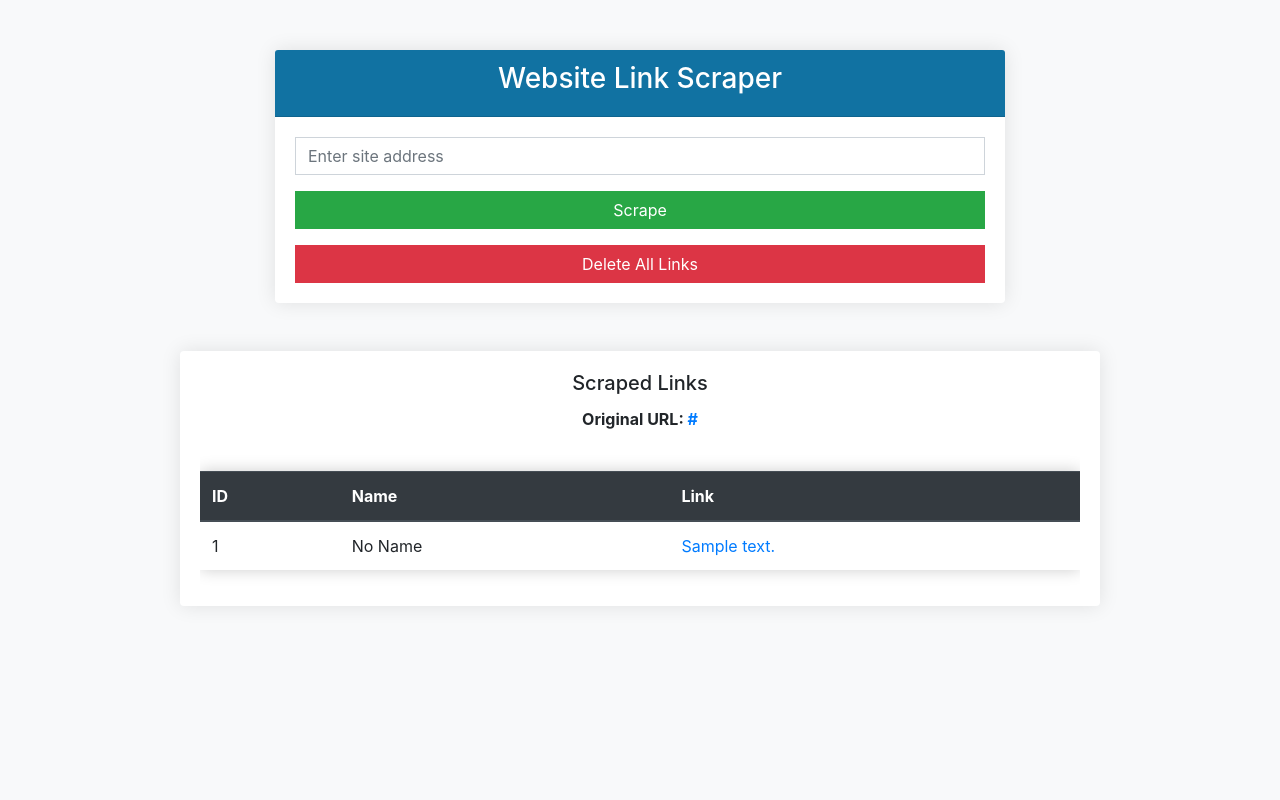
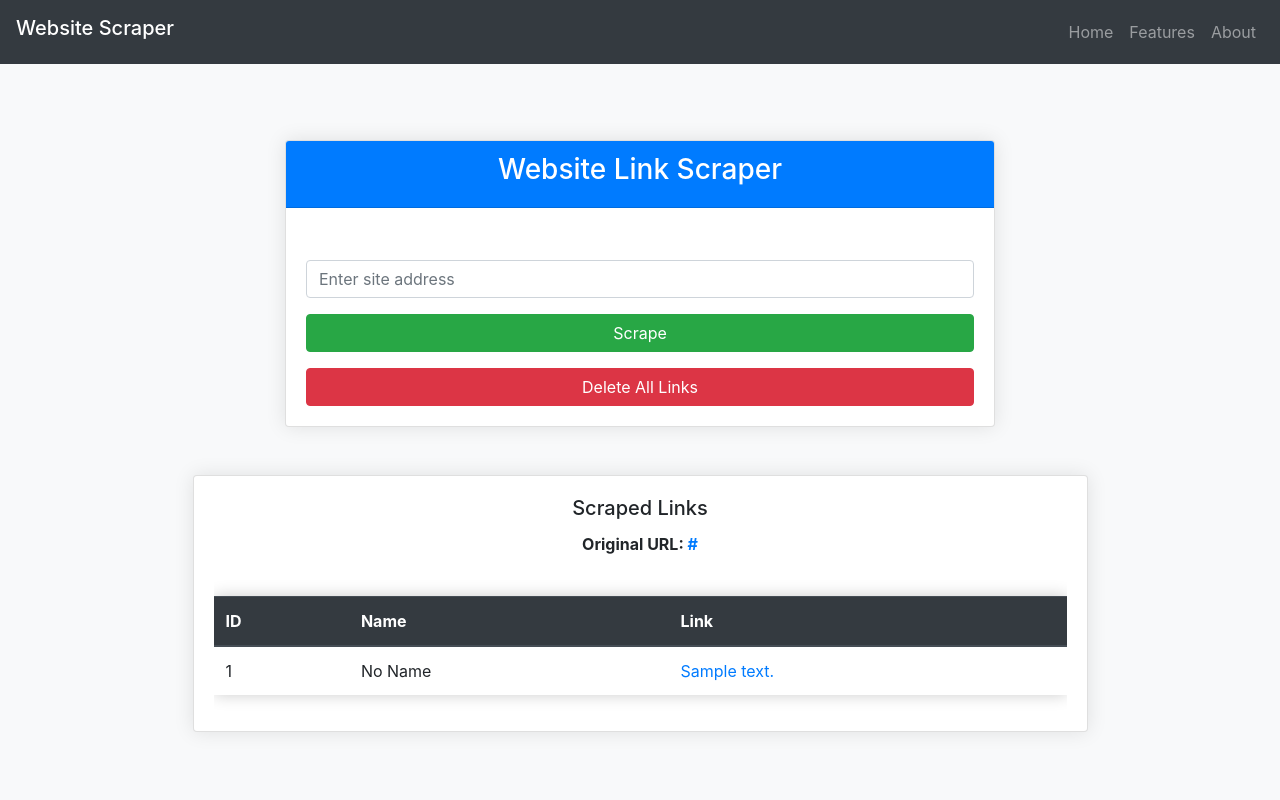
Before and after one commit to shadikhasan/Link-Scraper, a Django app: template scraper/templates/scraper/result.html in a window 1280 px wide. Run offline with Django 5.2, Linux system fonts and the light colour scheme; the template is opened without the code that fills it: most values are stand-ins (such as "Sample title", 1, 10 or a date in 2020); one stand-in notice (Sample message) is shown; some libraries are stand-ins or nearby versions.

Commit message:
bug fixed

```diff
--- /dev/null
+++ b/scraper/static/css/styles.css
@@ -0,0 +1,97 @@
+header nav.bg-light {
+  background: #13a18733 !important;
+}
+
+body {
+  background: #f8f9fa !important;
+}
+
+.details,
+form {
+  margin-top: 2em;
+}
+
+h2.confirmation {
+  text-align: center;
+}
+
+.centrar {
+  margin: auto !important;
+  display: flex !important;
+}
+
+.centrar button {
+  margin: auto !important;
+}
+
+
+button.rounded-pill {
+  border-radius: 12px;
+  width: 100%;
+  padding-top: 0.2em;
+  padding-bottom: 0.2em;
+}
+
+p.log-reg {
+  padding-top: 1em;
+}
+
+div.row.sep,
+button.sep {
+  margin-top: 1em;
+}
+
+div.row.sep input {
+  width: 100%;
+}
+
+.nav-link {
+  color: #ffffff; /* Default color */
+  transition: color 0.3s ease; /* Smooth transition */
+}
+
+.nav-link:hover {
+  color: #ffc107; /* Color on hover (e.g., yellow) */
+}
+
+body {
+  background-color: #f8f9fa;
+}
+.container {
+  margin-top: 50px;
+}
+.card {
+  border: none;
+  box-shadow: 0 0 20px rgba(0, 0, 0, 0.1);
+}
+.card-header {
+  background-color: #1172a2;
+  color: white;
+  text-align: center;
+}
+.form-control {
+  border-radius: 0;
+}
+.btn-custom {
+  border-radius: 0;
+  width: 100%;
+}
+.table {
+  box-shadow: 0px 0px 15px rgba(0, 0, 0, 0.2);
+  background-color: white;
+}
+.table thead {
+  background-color: #007bff;
+  color: white;
+}
+.table td,
+.table th {
+  vertical-align: middle;
+}
+.link-btn {
+  text-decoration: none;
+  color: #007bff;
+}
+.link-btn:hover {
+  text-decoration: underline;
+}
--- a/scraper/templates/scraper/base.html
+++ b/scraper/templates/scraper/base.html
@@ -1,68 +1,61 @@
+{% load static %}
 <!DOCTYPE html>
 <html lang="en">
   <head>
-    <meta charset="UTF-8">
-    <meta name="viewport" content="width=device-width, initial-scale=1.0">
-    <meta http-equiv="X-UA-Compatible" content="ie=edge">
-    <title>{% block title %}Website Link Scraper{% endblock %}</title>
+    <meta charset="UTF-8" />
+    <meta name="viewport" content="width=device-width, initial-scale=1.0" />
+    <title>Website Scraper</title>
+    <link rel="stylesheet" href="{% static 'css/styles.css' %}" />
+    <!-- Bootstrap CSS -->
+    <link rel="stylesheet" href="https://stackpath.bootstrapcdn.com/bootstrap/4.3.1/css/bootstrap.min.css">
+    <link rel="stylesheet" href="https://cdnjs.cloudflare.com/ajax/libs/font-awesome/5.15.4/css/all.min.css">
 
-    <!-- Bootstrap CSS -->
-    <link rel="stylesheet" href="https://stackpath.bootstrapcdn.com/bootstrap/4.3.1/css/bootstrap.min.css" integrity="sha384-ggOyR0iXCbMQv3Xipma34MD+dH/1fQ784/j6cY/iJTQUOhcWr7x9JvoRxT2MZw1T" crossorigin="anonymous">
-    <link rel="stylesheet" href="https://cdnjs.cloudflare.com/ajax/libs/font-awesome/5.15.4/css/all.min.css" integrity="sha384-DyZ88mC6Up2uqS4h/K/r8K/wL1RlypD1A6NR0Uq8UesTAMdF81J1p3jc5p6pyvB+" crossorigin="anonymous">
-    <!-- Custom Styles -->
-    <style>
-        body {
-            background-color: #f8f9fa;
-        }
-        .container {
-            margin-top: 50px;
-        }
-        .card {
-            border: none;
-            box-shadow: 0 0 20px rgba(0, 0, 0, 0.1);
-        }
-        .card-header {
-            background-color: #1172a2;
-            color: white;
-            text-align: center;
-        }
-        .table-responsive {
-            box-shadow: 0px 0px 15px rgba(0, 0, 0, 0.2);
-            background-color: white;
-        }
-    </style>
     </head>
-<body>
-    <!-- Navigation Bar -->
-    <nav class="navbar navbar-expand-lg navbar-light bg-light">
-        <a class="navbar-brand" href="#">Scraper</a>
-        <button class="navbar-toggler" type="button" data-toggle="collapse" data-target="#navbarNav" aria-controls="navbarNav" aria-expanded="false" aria-label="Toggle navigation">
+  <body class="d-flex flex-column min-vh-100">
+    <header>
+      <nav class="navbar navbar-expand-lg navbar-dark bg-dark fixed-top">
+        <h4 class="navbar-brand">Website Scraper</h4>
+        <button
+          class="navbar-toggler"
+          type="button"
+          data-toggle="collapse"
+          data-target="#navbarSupportedContent"
+          aria-controls="navbarSupportedContent"
+          aria-expanded="false"
+          aria-label="Toggle navigation"
+        >
           <span class="navbar-toggler-icon"></span>
         </button>
-        <div class="collapse navbar-collapse" id="navbarNav">
+
+        <div class="collapse navbar-collapse" id="navbarSupportedContent">
           <ul class="navbar-nav ml-auto">
             <li class="nav-item">
-                    <a class="nav-link" href="#">Home</a>
+              <a class="nav-link" href="/">Home</a>
+            </li>
+            <li class="nav-item">
+              <a class="nav-link" href="#">Features</a>
             </li>
             <li class="nav-item">
               <a class="nav-link" href="#">About</a>
             </li>
-                <li class="nav-item">
-                    <a class="nav-link" href="#">Features</a>
-                </li>
           </ul>
         </div>
       </nav>
+      {% if messages %} {% for message in messages %}
+      <div class="alert alert-{{ message.tags }} text-right">{{ message }}</div>
+      {% endfor %} {% endif %}
+    </header>
 
-    <!-- Main content -->
-    <div class="container">
+    <main class="container my-4 flex-grow-1">
       {% block content %}
+      <!-- Content will be inserted here -->
       {% endblock %}
-    </div>
+    </main>
 
     <!-- Bootstrap JS, Popper.js, and jQuery -->
-    <script src="https://code.jquery.com/jquery-3.3.1.slim.min.js" integrity="sha384-q8i/X+965DzO0rT7abK41JStQIAqVgRVzpbzo5smXKp4YfRvH+8abtTE1Pi6jizo" crossorigin="anonymous"></script>
-    <script src="https://cdnjs.cloudflare.com/ajax/libs/popper.js/1.14.7/umd/popper.min.js" integrity="sha384-UO2eT0CpHqdSJQ6hJty5KVphtPhzWj9WO1clHTMGaNfN/EDegxBvYAFjCJo+n59" crossorigin="anonymous"></script>
-    <script src="https://stackpath.bootstrapcdn.com/bootstrap/4.3.1/js/bootstrap.min.js" integrity="sha384-ChfqqxuZUCnJSK3+rROZAAkGaMGpA6a8gtAgGa53iXVXK5Rk5y09nfqpksF6iDLF" crossorigin="anonymous"></script>
+    <script src="https://code.jquery.com/jquery-3.3.1.slim.min.js"></script>
+    <script src="https://cdnjs.cloudflare.com/ajax/libs/popper.js/1.14.7/umd/popper.min.js"></script>
+    <script src="https://stackpath.bootstrapcdn.com/bootstrap/4.3.1/js/bootstrap.min.js"></script>
+
   </body>
 </html>
--- a/scraper/templates/scraper/result.html
+++ b/scraper/templates/scraper/result.html
@@ -1,67 +1,15 @@
-<!DOCTYPE html>
-<html lang="en">
-<head>
-    <meta charset="UTF-8">
-    <meta name="viewport" content="width=device-width, initial-scale=1.0">
-    <meta http-equiv="X-UA-Compatible" content="ie=edge">
-    <title>Website Link Scraper</title>
+{% extends 'scraper/base.html' %} {% block content %}
 
-    <!-- Bootstrap CSS -->
-    <link rel="stylesheet" href="https://stackpath.bootstrapcdn.com/bootstrap/4.3.1/css/bootstrap.min.css">
-    <link rel="stylesheet" href="https://cdnjs.cloudflare.com/ajax/libs/font-awesome/5.15.4/css/all.min.css">
+{%load static%}
 
-    <!-- Custom Styles -->
-    <style>
-        body {
-            background-color: #f8f9fa;
-        }
-        .container {
-            margin-top: 50px;
-        }
-        .card {
-            border: none;
-            box-shadow: 0 0 20px rgba(0, 0, 0, 0.1);
-        }
-        .card-header {
-            background-color: #1172a2;
-            color: white;
-            text-align: center;
-        }
-        .form-control {
-            border-radius: 0;
-        }
-        .btn-custom {
-            border-radius: 0;
-            width: 100%;
-        }
-        .table {
-            box-shadow: 0px 0px 15px rgba(0, 0, 0, 0.2);
-            background-color: white;
-        }
-        .table thead {
-            background-color: #007bff;
-            color: white;
-        }
-        .table td, .table th {
-            vertical-align: middle;
-        }
-        .link-btn {
-            text-decoration: none;
-            color: #007bff;
-        }
-        .link-btn:hover {
-            text-decoration: underline;
-        }
-    </style>
-</head>
-<body>
 <div class="container">
     <div class="row justify-content-center">
         <div class="col-md-8">
             <div class="card">
-                    <div class="card-header">
+                <div class="card-header bg-primary text-white text-center">
                     <h3>Website Link Scraper</h3>
                 </div>
+
                 <!-- Add error handling here -->
                 {% if error %}
                     <div class="alert alert-danger alert-dismissible fade show text-center" role="alert">
@@ -135,10 +83,4 @@
     </div>
     {% endif %}
 </div>
-
-    <!-- Bootstrap JS, Popper.js, and jQuery -->
-    <script src="https://code.jquery.com/jquery-3.3.1.slim.min.js"></script>
-    <script src="https://cdnjs.cloudflare.com/ajax/libs/popper.js/1.14.7/umd/popper.min.js"></script>
-    <script src="https://stackpath.bootstrapcdn.com/bootstrap/4.3.1/js/bootstrap.min.js"></script>
-</body>
-</html>
+{% endblock %}
```
Also changed, not shown: db.sqlite3. Lines whose indentation alone changed are shown as unchanged.
